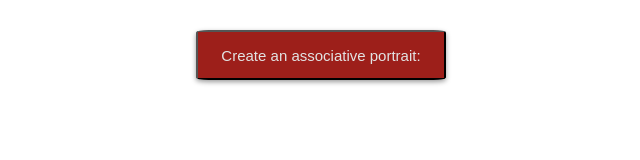
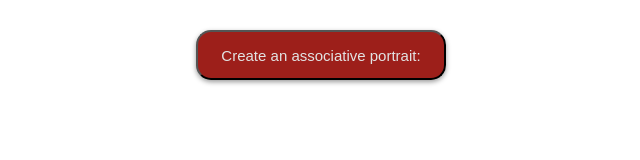
Before and after one commit to OBogdana/associative-portrait, a plain HTML site: page index.html in a window 1280 px wide. Shown: the full height of the page, 319-959 px from the left. Drawn offline with Linux system fonts and the light colour scheme.

Commit message:
change border

```diff
--- a/styles.css
+++ b/styles.css
@@ -14,8 +14,7 @@
     padding: 10px;
     margin: 20px;
     font-size: 15px;
-    border-radius: 5%;
-    /*border: none;*/
+    border-radius: 15px;
     background-color: #9d1f1a;
     color: #e2e3e3;
     box-shadow: 0 2px 5px rgba(0, 0, 0, 0.4);
```
